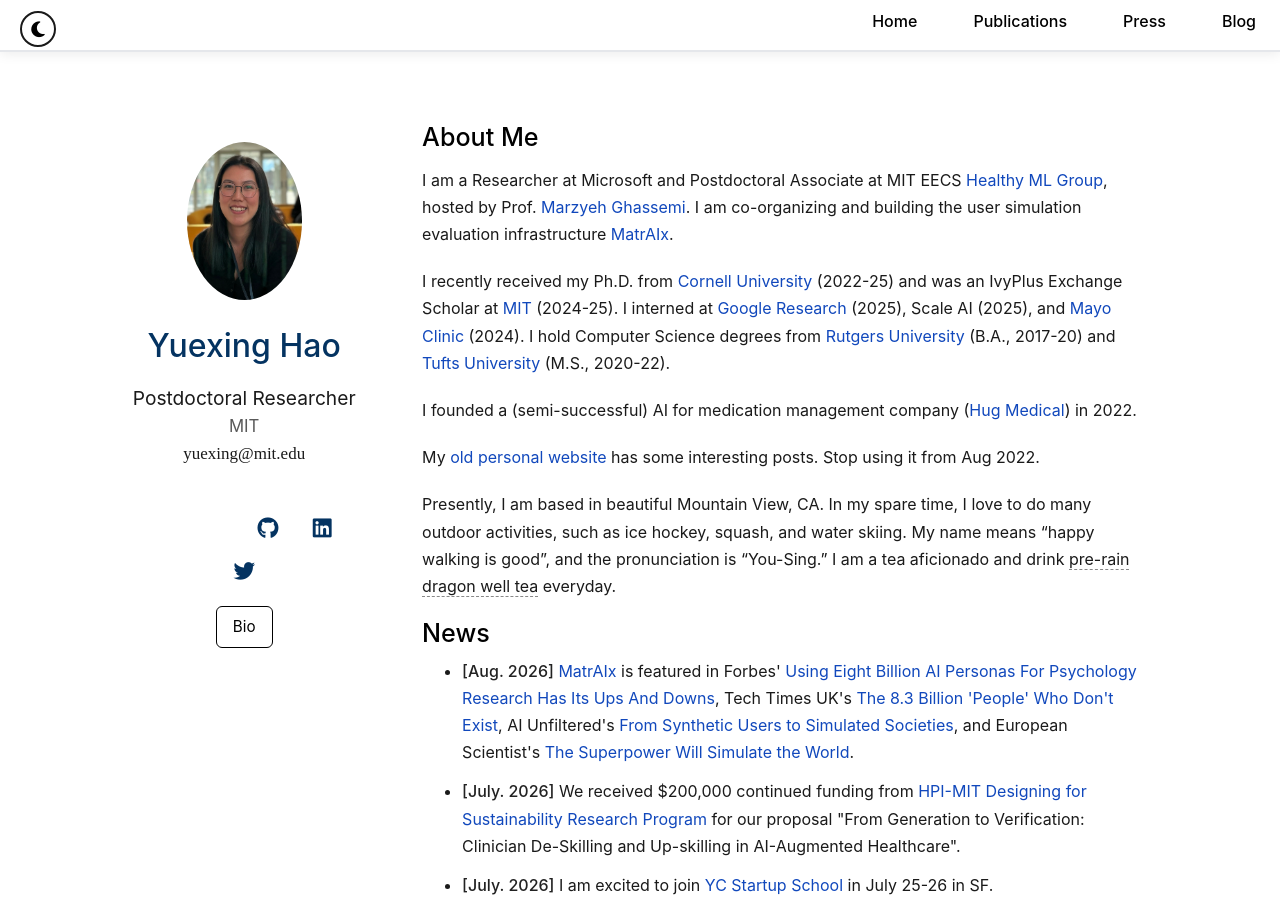
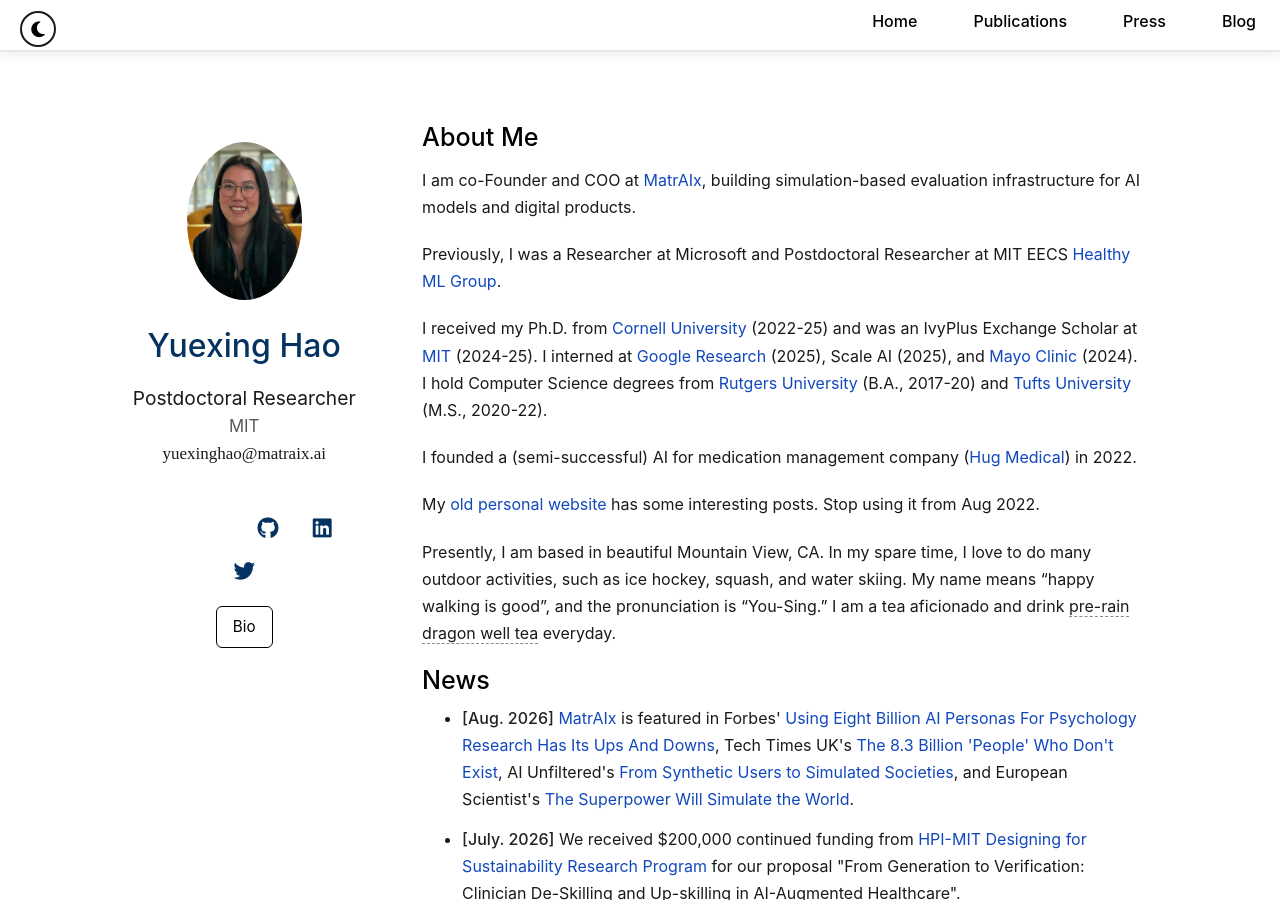
Before and after one commit to YuexingHao/Yuexing-Hao, a Jekyll site: the page built from index.md, in a window 1280 px wide and 900 px high. Built offline with Jekyll 4.4.1, drawn with Linux system fonts in a browser that asks for light colours; a style sheet for code colours, icons or effects is not loaded; our own code applies the rules of GitHub Pages for plain Markdown files.

Commit message:
Bio: MatrAIx co-Founder and COO, contact email moved to matraix.ai
Rewrite the About Me opening to lead with the MatrAIx role and move the
Microsoft and MIT positions to a "previously" paragraph. Swap the sidebar
email from the MIT address to yuexinghao@matraix.ai in _config.yml and
the static html_source_file copy.

Co-Authored-By: Claude Fable 5.1 <noreply@anthropic.com>

```diff
--- a/_config.yml
+++ b/_config.yml
@@ -2,7 +2,7 @@
 title: Yuexing Hao
 position: Postdoctoral Researcher
 affiliation: MIT
-email: yuexing@mit.edu
+email: yuexinghao@matraix.ai
 
 # Search Engine Optimization (SEO)
 # The following information is used to improve the website traffic from search engines, e.g., Google.
--- a/html_source_file/index.html
+++ b/html_source_file/index.html
@@ -46,7 +46,7 @@
         <br>
 
 
-        <email>yuexing@mit.edu</email>
+        <email>yuexinghao@matraix.ai</email>
 
 
         <br>
--- a/index.md
+++ b/index.md
@@ -4,9 +4,11 @@ layout: homepage
 
 ## About Me
 
-I am a Researcher at Microsoft and Postdoctoral Associate at MIT EECS [Healthy ML Group](https://healthyml.org/people/), hosted by Prof. [Marzyeh Ghassemi](https://www.csail.mit.edu/person/marzyeh-ghassemi). I am co-organizing and building the user simulation evaluation infrastructure [MatrAIx](https://matraix.ai/).
+I am co-Founder and COO at [MatrAIx](https://matraix.ai/), building simulation-based evaluation infrastructure for AI models and digital products.
 
-I recently received my Ph.D. from [Cornell University](https://gradschool.cornell.edu/spotlights/student-spotlight-yuexing-hao/) (2022-25) and was an IvyPlus Exchange Scholar at [MIT](https://www.linkedin.com/posts/aihealthmit_mit-postdoc-yuexing-hao-on-how-an-ai-agent-activity-7418000548697673729-FUIp/) (2024-25). I interned at [Google Research](https://research.google/blog/towards-better-health-conversations-research-insights-on-a-wayfinding-ai-agent-based-on-gemini/) (2025), Scale AI (2025), and [Mayo Clinic](https://newsnetwork.mayoclinic.org/discussion/new-mayo-clinic-study-advances-personalized-prostate-cancer-education-with-an-ehr-integrated-ai-agent/) (2024). I hold Computer Science degrees from [Rutgers University](https://math.sas.rutgers.edu/news-events/news/honors-awards-distinction/1588-rutgers-undergraduate-receives-meritorious-performance-award-in-modeling-contest) (B.A., 2017-20) and [Tufts University](https://yuexinghao.github.io/Yuexing-Hao/assets/files/awards/Hao-Yuexing-GSRC-Letter.pdf) (M.S., 2020-22).
+Previously, I was a Researcher at Microsoft and Postdoctoral Researcher at MIT EECS [Healthy ML Group](https://healthyml.org/people/).
+
+I received my Ph.D. from [Cornell University](https://gradschool.cornell.edu/spotlights/student-spotlight-yuexing-hao/) (2022-25) and was an IvyPlus Exchange Scholar at [MIT](https://www.linkedin.com/posts/aihealthmit_mit-postdoc-yuexing-hao-on-how-an-ai-agent-activity-7418000548697673729-FUIp/) (2024-25). I interned at [Google Research](https://research.google/blog/towards-better-health-conversations-research-insights-on-a-wayfinding-ai-agent-based-on-gemini/) (2025), Scale AI (2025), and [Mayo Clinic](https://newsnetwork.mayoclinic.org/discussion/new-mayo-clinic-study-advances-personalized-prostate-cancer-education-with-an-ehr-integrated-ai-agent/) (2024). I hold Computer Science degrees from [Rutgers University](https://math.sas.rutgers.edu/news-events/news/honors-awards-distinction/1588-rutgers-undergraduate-receives-meritorious-performance-award-in-modeling-contest) (B.A., 2017-20) and [Tufts University](https://yuexinghao.github.io/Yuexing-Hao/assets/files/awards/Hao-Yuexing-GSRC-Letter.pdf) (M.S., 2020-22).
 
 I founded a (semi-successful) AI for medication management company ([Hug Medical](https://hugmed.ai/)) in 2022.
 
```
